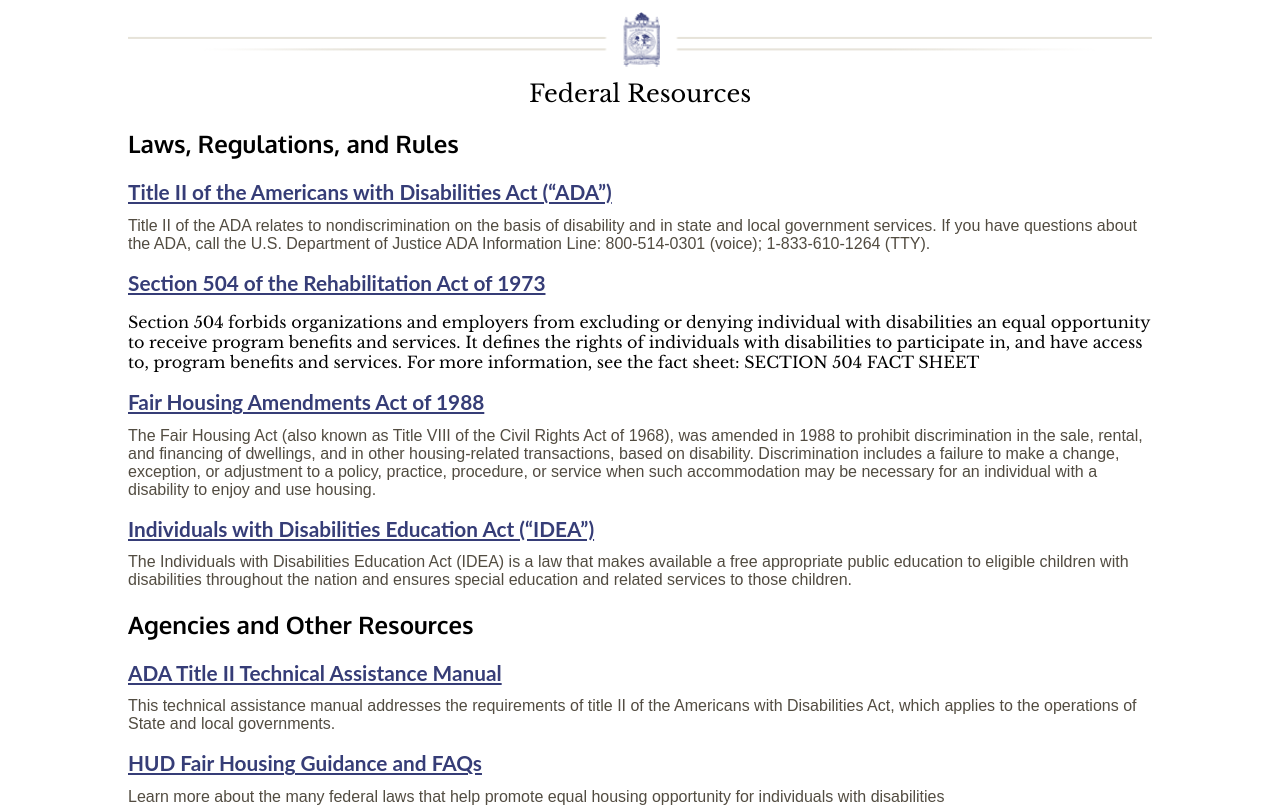
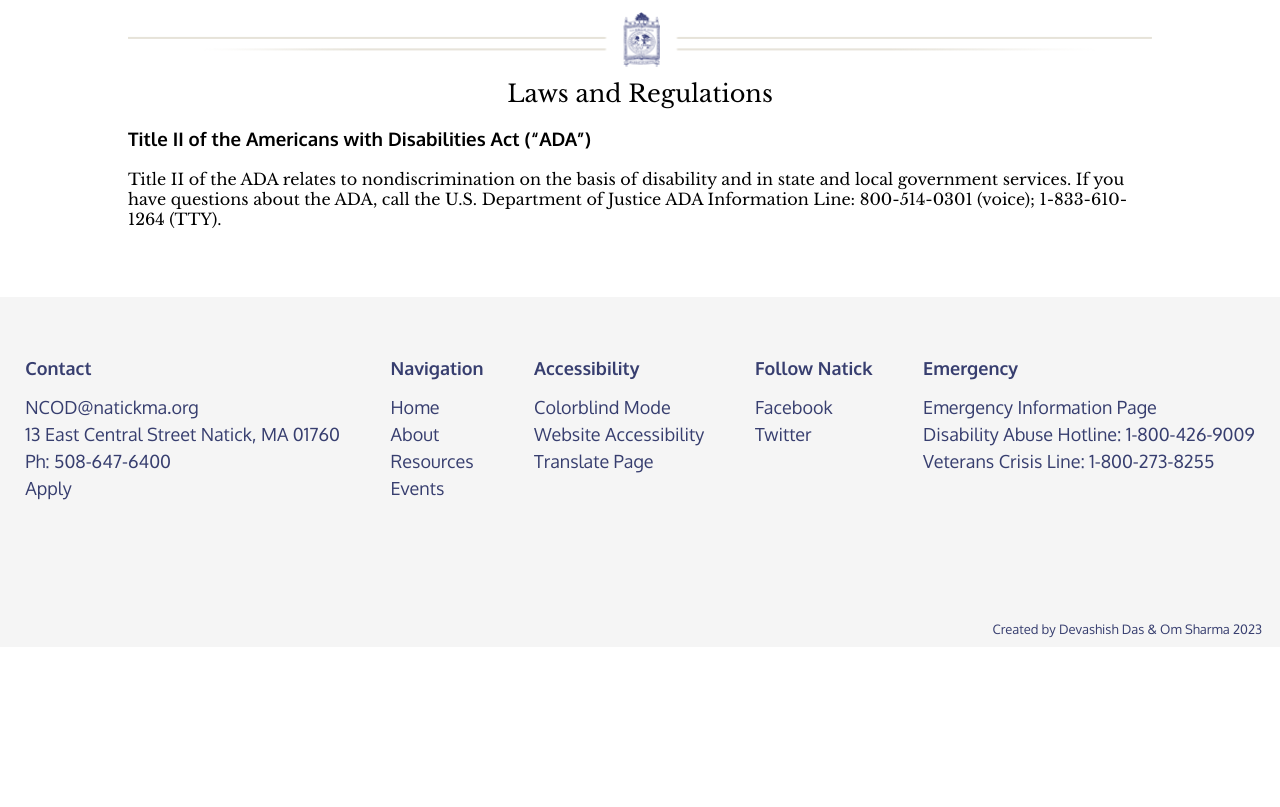
Before and after one commit to Aapuji/Natick-Disabilities-Website, a Next.js app: page /resources/federal in a window 1280 px wide. Shown: the part 700-1507 px from the top of the page. After the commit the page ends 1347 px from the top, so only its background shows below. Built offline with nearby package versions, Linux system fonts and the light colour scheme.

Commit message:
Started rewrite of resource pages

```diff
--- a/pages/resources/federal.js
+++ b/pages/resources/federal.js
@@ -8,48 +8,61 @@ import styles from '/styles/Federal.module.css'
 export default function Federal() {
   return <>
     <Layout title="Federal Resources" altText="... alt text goes here ..." hero>
-      <Section imgName="Federal Resources" title="Federal Resources">
-        <h2 className={styles.federalsectionheading}>Laws, Regulations, and Rules</h2>
-        <div className={styles.federalsectioncontent}>
-          <Hyperlink
-            url = "https://www.ada.gov/law-and-regs/title-ii-2010-regulations/"
-            name = "Title II of the Americans with Disabilities Act (“ADA”)"
-            desc = "Title II of the ADA relates to nondiscrimination on the basis of disability and in state and local government services. If you have questions about the ADA, call the U.S. Department of Justice ADA Information Line: 800-514-0301 (voice); 1-833-610-1264 (TTY)."
-          />
-          <Hyperlink
-            url = "https://www.dol.gov/agencies/oasam/centers-offices/civil-rights-center/statutes/section-504-rehabilitation-act-of-1973"
-            name = "Section 504 of the Rehabilitation Act of 1973"
-            desc = "Section 504 forbids organizations and employers from excluding or denying individual with disabilities an equal opportunity to receive program benefits and services. It defines the rights of individuals with disabilities to participate in, and have access to, program benefits and services. For more information, see the fact sheet below."
-            descAsChild
-          >
-            <p>Section 504 forbids organizations and employers from excluding or denying individual with disabilities an equal opportunity to receive program benefits and services. It defines the rights of individuals with disabilities to participate in, and have access to, program benefits and services. For more information, see the fact sheet: <Link href="https://www.dol.gov/agencies/oasam/centers-offices/civil-rights-center/statutes/section-504-rehabilitation-act-of-1973">SECTION 504 FACT SHEET</Link></p>
-          </Hyperlink>
-          <Hyperlink
-            url = "https://www.govinfo.gov/content/pkg/USCODE-2009-title42/html/USCODE-2009-title42-chap45-subchapI.htm"
-            name = "Fair Housing Amendments Act of 1988"
-            desc = "The Fair Housing Act (also known as Title VIII of the Civil Rights Act of 1968), was amended in 1988 to prohibit discrimination in the sale, rental, and financing of dwellings, and in other housing-related transactions, based on disability. Discrimination includes a failure to make a change, exception, or adjustment to a policy, practice, procedure, or service when such accommodation may be necessary for an individual with a disability to enjoy and use housing."
-          />
-          <Hyperlink
-            url = "https://sites.ed.gov/idea/"
-            name = "Individuals with Disabilities Education Act (“IDEA”)"
-            desc = "The Individuals with Disabilities Education Act (IDEA) is a law that makes available a free appropriate public education to eligible children with disabilities throughout the nation and ensures special education and related services to those children."
-          />
-        </div>
-
-        <h2 className = {styles.federalsectionheading}>Agencies and Other Resources</h2>
-        <div className={styles.federalsectioncontent}>
-          <Hyperlink
-            url = "https://archive.ada.gov/taman2.htm"
-            name = "ADA Title II Technical Assistance Manual"
-            desc = "This technical assistance manual addresses the requirements of title II of the Americans with Disabilities Act, which applies to the operations of State and local governments."
-          />
-          <Hyperlink
-            url = "https://www.hud.gov/program_offices/fair_housing_equal_opp/disability_main"
-            name = "HUD Fair Housing Guidance and FAQs"
-            desc = "Learn more about the many federal laws that help promote equal housing opportunity for individuals with disabilities"
-          />
-        </div>
+      <Section imgName="Laws and Regulations" title="Laws and Regulations">
+        <h3><Link href="https://www.ada.gov/law-and-regs/title-ii-2010-regulations/">Title II of the Americans with Disabilities Act (“ADA”)</Link></h3>
+        <p>
+          Title II of the ADA relates to nondiscrimination on the basis of disability and in state and local government services. If you have questions about the ADA, call the U.S. Department of Justice ADA Information Line: 800-514-0301 (voice); 1-833-610-1264 (TTY).
+        </p>
       </Section>
     </Layout>
   </>;
 }
+
+// export default function Federal() {
+//   return <>
+//     <Layout title="Federal Resources" altText="... alt text goes here ..." hero>
+//       <Section imgName="Federal Resources" title="Federal Resources">
+//         <h2 className={styles.federalsectionheading}>Laws, Regulations, and Rules</h2>
+//         <div className={styles.federalsectioncontent}>
+//           <Hyperlink
+//             url = "https://www.ada.gov/law-and-regs/title-ii-2010-regulations/"
+//             name = "Title II of the Americans with Disabilities Act (“ADA”)"
+//             desc = "Title II of the ADA relates to nondiscrimination on the basis of disability and in state and local government services. If you have questions about the ADA, call the U.S. Department of Justice ADA Information Line: 800-514-0301 (voice); 1-833-610-1264 (TTY)."
+//           />
+//           <Hyperlink
+//             url = "https://www.dol.gov/agencies/oasam/centers-offices/civil-rights-center/statutes/section-504-rehabilitation-act-of-1973"
+//             name = "Section 504 of the Rehabilitation Act of 1973"
+//             desc = "Section 504 forbids organizations and employers from excluding or denying individual with disabilities an equal opportunity to receive program benefits and services. It defines the rights of individuals with disabilities to participate in, and have access to, program benefits and services. For more information, see the fact sheet below."
+//             descAsChild
+//           >
+//             <p>Section 504 forbids organizations and employers from excluding or denying individual with disabilities an equal opportunity to receive program benefits and services. It defines the rights of individuals with disabilities to participate in, and have access to, program benefits and services. For more information, see the fact sheet: <Link href="https://www.dol.gov/agencies/oasam/centers-offices/civil-rights-center/statutes/section-504-rehabilitation-act-of-1973">SECTION 504 FACT SHEET</Link></p>
+//           </Hyperlink>
+//           <Hyperlink
+//             url = "https://www.govinfo.gov/content/pkg/USCODE-2009-title42/html/USCODE-2009-title42-chap45-subchapI.htm"
+//             name = "Fair Housing Amendments Act of 1988"
+//             desc = "The Fair Housing Act (also known as Title VIII of the Civil Rights Act of 1968), was amended in 1988 to prohibit discrimination in the sale, rental, and financing of dwellings, and in other housing-related transactions, based on disability. Discrimination includes a failure to make a change, exception, or adjustment to a policy, practice, procedure, or service when such accommodation may be necessary for an individual with a disability to enjoy and use housing."
+//           />
+//           <Hyperlink
+//             url = "https://sites.ed.gov/idea/"
+//             name = "Individuals with Disabilities Education Act (“IDEA”)"
+//             desc = "The Individuals with Disabilities Education Act (IDEA) is a law that makes available a free appropriate public education to eligible children with disabilities throughout the nation and ensures special education and related services to those children."
+//           />
+//         </div>
+
+//         <h2 className = {styles.federalsectionheading}>Agencies and Other Resources</h2>
+//         <div className={styles.federalsectioncontent}>
+//           <Hyperlink
+//             url = "https://archive.ada.gov/taman2.htm"
+//             name = "ADA Title II Technical Assistance Manual"
+//             desc = "This technical assistance manual addresses the requirements of title II of the Americans with Disabilities Act, which applies to the operations of State and local governments."
+//           />
+//           <Hyperlink
+//             url = "https://www.hud.gov/program_offices/fair_housing_equal_opp/disability_main"
+//             name = "HUD Fair Housing Guidance and FAQs"
+//             desc = "Learn more about the many federal laws that help promote equal housing opportunity for individuals with disabilities"
+//           />
+//         </div>
+//       </Section>
+//     </Layout>
+//   </>;
+// }
```
